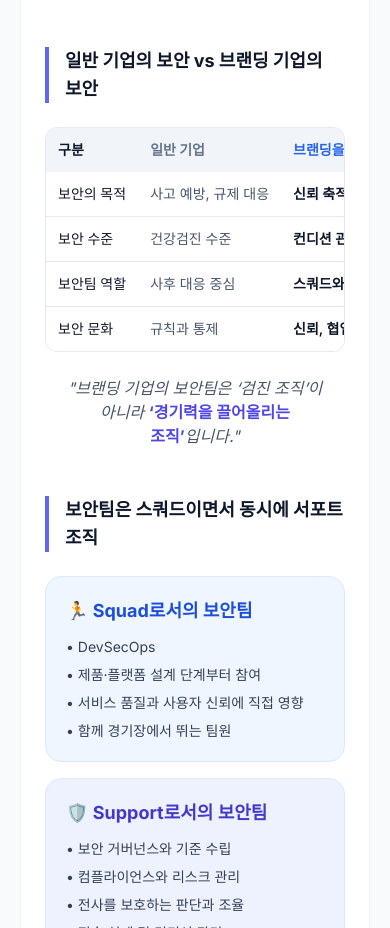
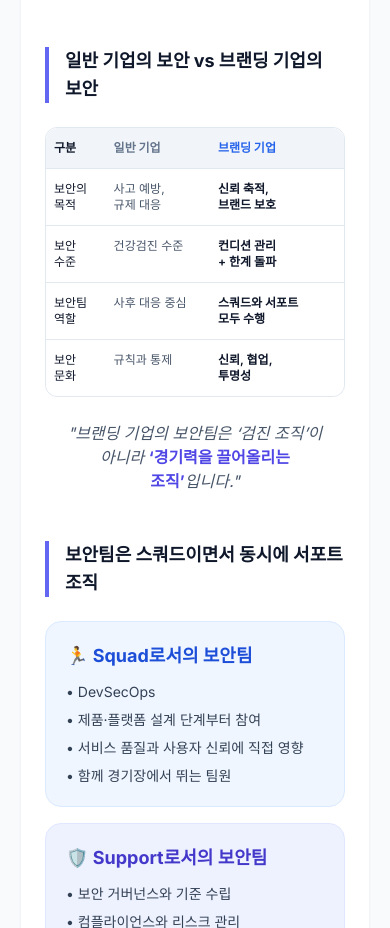
Before and after one commit to dojihyeok/portfolio, a Next.js app: page / in a window 390 px wide. Shown: the part 3060-3988 px from the top of the page. Built offline with nearby package versions, Linux system fonts and the light colour scheme.

Commit message:
fix: responsive table layout for mobile

```diff
--- a/src/app/page.tsx
+++ b/src/app/page.tsx
@@ -132,34 +132,34 @@ export default function Home() {
                     <div className="space-y-6 md:space-y-8">
                         <h4 className="text-lg md:text-2xl font-bold text-slate-900 dark:text-white border-l-4 border-indigo-500 pl-4">일반 기업의 보안 vs 브랜딩 기업의 보안</h4>
                         <div className="overflow-x-auto rounded-xl border border-slate-200 dark:border-slate-700">
-                            <table className="min-w-full text-left text-sm md:text-base whitespace-nowrap md:whitespace-normal">
-                                <thead className="bg-slate-100 dark:bg-slate-800 text-slate-900 dark:text-slate-100 font-semibold">
+                            <table className="w-full text-left text-xs sm:text-sm md:text-base break-keep bg-white dark:bg-slate-900 rounded-xl overflow-hidden">
+                                <thead className="bg-slate-100 dark:bg-slate-800 text-slate-900 dark:text-slate-100 font-semibold border-b border-slate-200 dark:border-slate-700">
                                     <tr>
-                                        <th className="px-3 py-3 md:px-6 md:py-4">구분</th>
-                                        <th className="px-3 py-3 md:px-6 md:py-4 text-slate-500 dark:text-slate-400">일반 기업</th>
-                                        <th className="px-3 py-3 md:px-6 md:py-4 text-blue-600 dark:text-blue-400">브랜딩을 추구하는 기업</th>
+                                        <th className="px-2 py-3 md:px-6 md:py-4 w-[20%]">구분</th>
+                                        <th className="px-2 py-3 md:px-6 md:py-4 w-[35%] text-slate-500 dark:text-slate-400">일반 기업</th>
+                                        <th className="px-2 py-3 md:px-6 md:py-4 w-[45%] text-blue-600 dark:text-blue-400">브랜딩 기업</th>
                                     </tr>
                                 </thead>
-                                <tbody className="divide-y divide-slate-200 dark:divide-slate-700 bg-white dark:bg-slate-900">
+                                <tbody className="divide-y divide-slate-200 dark:divide-slate-700">
                                     <tr>
-                                        <td className="px-3 py-3 md:px-6 md:py-4 font-medium">보안의 목적</td>
-                                        <td className="px-3 py-3 md:px-6 md:py-4 text-slate-600 dark:text-slate-400">사고 예방, 규제 대응</td>
-                                        <td className="px-3 py-3 md:px-6 md:py-4 font-semibold text-slate-900 dark:text-slate-100">신뢰 축적, 브랜드 보호, 장기 경쟁력</td>
+                                        <td className="px-2 py-3 md:px-6 md:py-4 font-medium align-top">보안의 목적</td>
+                                        <td className="px-2 py-3 md:px-6 md:py-4 text-slate-600 dark:text-slate-400 align-top">사고 예방,<br />규제 대응</td>
+                                        <td className="px-2 py-3 md:px-6 md:py-4 font-semibold text-slate-900 dark:text-slate-100 align-top">신뢰 축적,<br />브랜드 보호</td>
                                     </tr>
                                     <tr>
-                                        <td className="px-3 py-3 md:px-6 md:py-4 font-medium">보안 수준</td>
-                                        <td className="px-3 py-3 md:px-6 md:py-4 text-slate-600 dark:text-slate-400">건강검진 수준</td>
-                                        <td className="px-3 py-3 md:px-6 md:py-4 font-semibold text-slate-900 dark:text-slate-100">컨디션 관리 + 한계 돌파 훈련</td>
+                                        <td className="px-2 py-3 md:px-6 md:py-4 font-medium align-top">보안 수준</td>
+                                        <td className="px-2 py-3 md:px-6 md:py-4 text-slate-600 dark:text-slate-400 align-top">건강검진 수준</td>
+                                        <td className="px-2 py-3 md:px-6 md:py-4 font-semibold text-slate-900 dark:text-slate-100 align-top">컨디션 관리<br />+ 한계 돌파</td>
                                     </tr>
                                     <tr>
-                                        <td className="px-3 py-3 md:px-6 md:py-4 font-medium">보안팀 역할</td>
-                                        <td className="px-3 py-3 md:px-6 md:py-4 text-slate-600 dark:text-slate-400">사후 대응 중심</td>
-                                        <td className="px-3 py-3 md:px-6 md:py-4 font-semibold text-slate-900 dark:text-slate-100">스쿼드와 서포트를 모두 수행</td>
+                                        <td className="px-2 py-3 md:px-6 md:py-4 font-medium align-top">보안팀 역할</td>
+                                        <td className="px-2 py-3 md:px-6 md:py-4 text-slate-600 dark:text-slate-400 align-top">사후 대응 중심</td>
+                                        <td className="px-2 py-3 md:px-6 md:py-4 font-semibold text-slate-900 dark:text-slate-100 align-top">스쿼드와 서포트<br />모두 수행</td>
                                     </tr>
                                     <tr>
-                                        <td className="px-3 py-3 md:px-6 md:py-4 font-medium">보안 문화</td>
-                                        <td className="px-3 py-3 md:px-6 md:py-4 text-slate-600 dark:text-slate-400">규칙과 통제</td>
-                                        <td className="px-3 py-3 md:px-6 md:py-4 font-semibold text-slate-900 dark:text-slate-100">신뢰, 협업, 투명성</td>
+                                        <td className="px-2 py-3 md:px-6 md:py-4 font-medium align-top">보안 문화</td>
+                                        <td className="px-2 py-3 md:px-6 md:py-4 text-slate-600 dark:text-slate-400 align-top">규칙과 통제</td>
+                                        <td className="px-2 py-3 md:px-6 md:py-4 font-semibold text-slate-900 dark:text-slate-100 align-top">신뢰, 협업,<br />투명성</td>
                                     </tr>
                                 </tbody>
                             </table>
```
